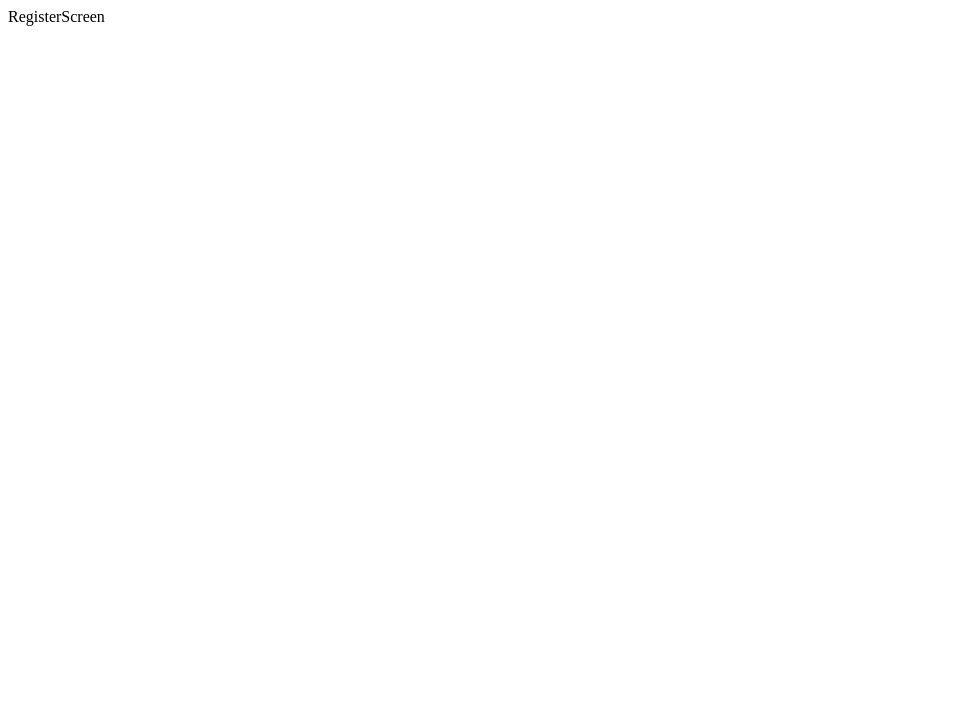
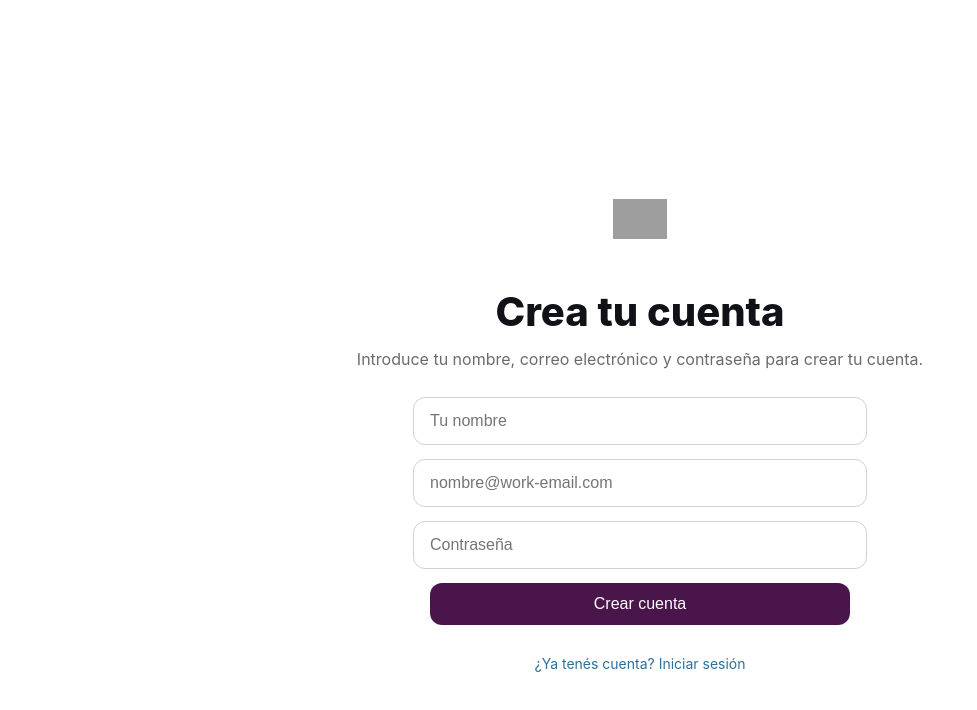
Before and after one commit to alanhorseman/proyecto-utn-front, a React app: page /register in a window 1280 px wide. Shown: the top 710 px of the page, without its empty margins (0-977 px from the left). Built offline with nearby package versions, Linux system fonts and the light colour scheme; no server answers; grey boxes are pictures that could not be loaded; the HTML template or start-up script is replaced by a standard one.

Commit message:
register y verify

```diff
--- a/src/App.jsx
+++ b/src/App.jsx
@@ -6,12 +6,12 @@ import { HomeScreen } from './Screens/HomeScreen/HomeScreen'
 import { AuthContextProvider } from './context/AuthContext'
 import AuthMiddleware from './middlewares/AuthMiddleware'
 import AlreadyAuthMiddleware from './middlewares/AlreadyAuthMiddleware'
+import VerifyEmailScreen from './Screens/VerifyEmailScreen/VerifyEmailScreen'
 
 function App() {
   return (
     <AuthContextProvider>
       <Routes>
-        <Route path='/*' element={<Navigate to={'/home'}/>} />
         <Route element={<AuthMiddleware/>}>
           <Route path='/home' element={<HomeScreen/>} />
         </Route>
@@ -19,7 +19,9 @@ function App() {
           <Route path='/' element={<LoginScreen/>} />
           <Route path='/login' element={<LoginScreen/>} />
           <Route path='/register' element={<RegisterScreen/>} />
+          <Route path='/verify-email' element={<VerifyEmailScreen/>} />
         </Route>
+        <Route path='/*' element={<Navigate to={'/home'}/>} />
       </Routes>
     </AuthContextProvider>
   )
--- /dev/null
+++ b/src/Screens/RegisterScreen/RegisterScreen.css
@@ -0,0 +1,115 @@
+:root{
+  --page-bg: #ffffff;
+  --text-color: #111217;
+  --muted: #6b6b6b;
+  --purple: #4a154b; /* Slack-like purple */
+  --input-border: #d0d0d0;
+}
+
+.rs-page{
+  min-height: 100vh;
+  display: flex;
+  align-items: center;
+  justify-content: center;
+  background: var(--page-bg);
+  font-family: -apple-system, BlinkMacSystemFont, 'Segoe UI', Roboto, 'Helvetica Neue', Arial;
+  color: var(--text-color);
+  padding: 32px 16px;
+}
+
+.rs-container{
+  width: 100%;
+  max-width: 720px;
+  text-align: center;
+}
+
+.rs-header{
+  margin-bottom: 8px;
+}
+
+.rs-logo{
+  display: inline-block;
+  margin-bottom: 24px;
+}
+
+.rs-logo-img{
+  height: 40px;
+  width: auto;
+  display: block;
+  margin: 0 auto;
+}
+
+.rs-main{
+  background: transparent;
+  padding: 8px 24px;
+}
+
+.rs-title{
+  font-size: 40px;
+  line-height: 1.05;
+  margin: 8px 0 12px;
+  font-weight: 800;
+}
+
+.rs-subtitle{
+  color: var(--muted);
+  font-size: 16px;
+  margin-bottom: 28px;
+}
+
+.rs-form{
+  display: flex;
+  flex-direction: column;
+  align-items: center;
+  gap: 14px;
+}
+
+.rs-input{
+  width: 420px;
+  max-width: 100%;
+  padding: 14px 16px;
+  border: 1px solid var(--input-border);
+  border-radius: 12px;
+  font-size: 16px;
+  outline: none;
+}
+
+.rs-input:focus{
+  box-shadow: 0 0 0 3px rgba(74,21,75,0.06);
+  border-color: rgba(74,21,75,0.6);
+}
+
+.rs-button{
+  width: 420px;
+  max-width: 100%;
+  padding: 12px 18px;
+  background: var(--purple);
+  color: #fff;
+  border: none;
+  border-radius: 12px;
+  font-size: 16px;
+  cursor: pointer;
+}
+
+.rs-button:active{
+  transform: translateY(1px);
+}
+
+.rs-footer-link{
+  margin-top: 28px;
+}
+
+.rs-footer-link a{
+  color: #2f6f9b;
+  text-decoration: none;
+  font-size: 14px;
+}
+
+@media (max-width: 480px){
+  .rs-title{
+    font-size: 28px;
+  }
+  .rs-input, .rs-button{
+    width: 100%;
+  }
+}
--- a/src/Screens/RegisterScreen/RegisterScreen.jsx
+++ b/src/Screens/RegisterScreen/RegisterScreen.jsx
@@ -1,7 +1,97 @@
-import React from 'react'
+import { useEffect, useState } from 'react'
+import './RegisterScreen.css'
+import { useNavigate } from 'react-router'
+import useRequest from '../../hooks/useRequest'
+import { register } from '../../services/authServices'
+import useForm from '../../hooks/useForm'
 
 export const RegisterScreen = () => {
+  const initial_form_state = {
+    name: "",
+    email: "",
+    password: ""
+  }
+
+  const navigate = useNavigate()
+
+  const {
+    sendRequest: sendRequestRegister,
+    error: registerError,
+    response: registerRes,
+    loading: registerLoading
+  } = useRequest()
+
+  function onSubmit(formData){
+    sendRequestRegister(
+      () => register(formData.name, formData.email, formData.password)
+    )
+  }
+
+  useEffect(() => {
+    if(registerRes?.ok){
+      navigate('/verify-email', {
+        state: {email: registerRes?.data?.user.email}
+      })
+    }
+  }, [registerRes])
+
+  const { formState, handleChange, handleSubmit} = useForm(initial_form_state, onSubmit)
+
   return (
-    <div>RegisterScreen</div>
+    <div className="rs-page">
+      <div className="rs-container">
+        <header className="rs-header">
+          <div className="rs-logo">
+            <img className="rs-logo-img" src="https://a.slack-edge.com/bv1-13/slack_logo-e971fd7.svg" alt="Slack logo" />
+          </div>
+        </header>
+
+        <main className="rs-main">
+          <h1 className="rs-title">Crea tu cuenta</h1>
+          <p className="rs-subtitle">Introduce tu nombre, correo electrónico y contraseña para crear tu cuenta.</p>
+
+          <form className="rs-form" onSubmit={handleSubmit}>
+            <input
+              id="name"
+              name="name"
+              type="text"
+              placeholder="Tu nombre"
+              value={formState.name}
+              onChange={handleChange}
+              className="rs-input"
+              required
+            />
+
+            <input
+              id="email"
+              name="email"
+              type="email"
+              placeholder="nombre@work-email.com"
+              value={formState.email}
+              onChange={handleChange}
+              className="rs-input"
+              required
+            />
+
+            <input
+              id="password"
+              name="password"
+              type="password"
+              placeholder="Contraseña"
+              value={formState.password}
+              onChange={handleChange}
+              className="rs-input"
+              required
+            />
+
+            <button className="rs-button" type="submit">Crear cuenta</button>
+          </form>
+
+          <div className="rs-footer-link">
+            <a href="#">¿Ya tenés cuenta? Iniciar sesión</a>
+          </div>
+        </main>
+      </div>
+    </div>
   )
 }
--- /dev/null
+++ b/src/Screens/VerifyEmailScreen/VerifyEmailScreen.css
@@ -0,0 +1,11 @@
+.vs-page { font-family: Arial, Helvetica, sans-serif; display:flex; align-items:center; justify-content:center; min-height:80vh; }
+.vs-container { max-width:760px; width:100%; padding:24px; }
+.vs-header { text-align:center; margin-bottom:24px; }
+.vs-logo-img { height:32px; }
+.vs-main { text-align:center; }
+.vs-title { font-size:28px; margin:12px 0; }
+.vs-subtitle { color:#333; margin:12px 0; font-size:16px; }
+.vs-note { color:#666; margin:8px 0 20px; }
+.vs-waiting { display:flex; align-items:center; justify-content:center; gap:12px; margin-top:12px; }
+.vs-spinner { font-size:24px; }
+.vs-waiting-text { color:#333; }
--- /dev/null
+++ b/src/Screens/VerifyEmailScreen/VerifyEmailScreen.jsx
@@ -0,0 +1,45 @@
+import React, { useEffect } from 'react'
+import { useLocation } from 'react-router'
+import './VerifyEmailScreen.css'
+
+export const VerifyEmailScreen = () => {
+  const location = useLocation()
+  const email = location?.state?.email || ''
+
+  useEffect(() => {
+    // Aquí se puede iniciar un polling para comprobar el estado de verificación
+    // Por ahora sólo mostramos la pantalla informativa como solicitaste.
+  }, [])
+
+  return (
+    <div className="vs-page">
+      <div className="vs-container">
+        <header className="vs-header">
+          <div className="vs-logo">
+            <img className="vs-logo-img" src="https://a.slack-edge.com/bv1-13/slack_logo-e971fd7.svg" alt="Slack logo" />
+          </div>
+        </header>
+
+        <main className="vs-main">
+          <h1 className="vs-title">Hemos enviado un correo de confirmación</h1>
+
+          <p className="vs-subtitle">
+            Se ha enviado un correo de confirmación a {email ? <strong>{email}</strong> : 'tu dirección de correo'}.
+            Por favor, revisá tu correo y hacé clic en el enlace de verificación que contiene.
+          </p>
+
+          <p className="vs-note">
+            No cierres esta ventana — la página se actualizará automáticamente cuando el correo sea verificado.
+          </p>
+
+          <div className="vs-waiting">
+            <div className="vs-spinner" aria-hidden="true">🔄</div>
+            <div className="vs-waiting-text">Esperando verificación...</div>
+          </div>
+        </main>
+      </div>
+    </div>
+  )
+}
+
+export default VerifyEmailScreen
--- a/src/services/authServices.js
+++ b/src/services/authServices.js
@@ -1,6 +1,6 @@
 import ENVIRONMENT from "../config/environment.js"
 
-async function login(email, password) {
+export default async function login(email, password) {
   const res_http = await fetch(ENVIRONMENT.URL_API + '/api/auth/login', {
     method: 'POST',
     headers: {
@@ -19,4 +19,22 @@ async function login(email, password) {
   return res
 }
 
-export default login
+export async function register (name, email, password) {
+  const res_http = await fetch(ENVIRONMENT.URL_API + '/api/auth/register', {
+    method: 'POST',
+    headers: {
+      'Content-Type': 'application/json'
+    },
+    body: JSON.stringify({
+      name: name,
+      email: email,
+      password: password
+    })
+  })
+  const res = await res_http.json()
+  if(!res.ok){
+    throw new Error(res.message)
+  }
+
+  return res
+}
```
